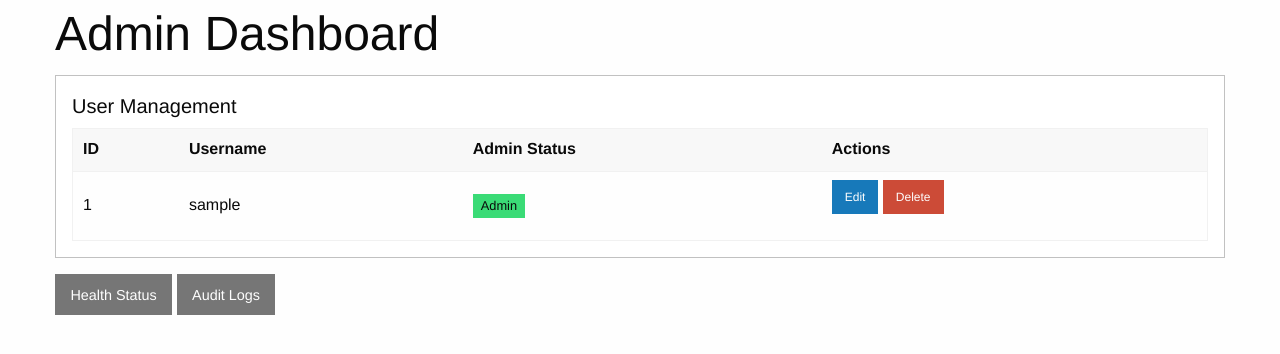
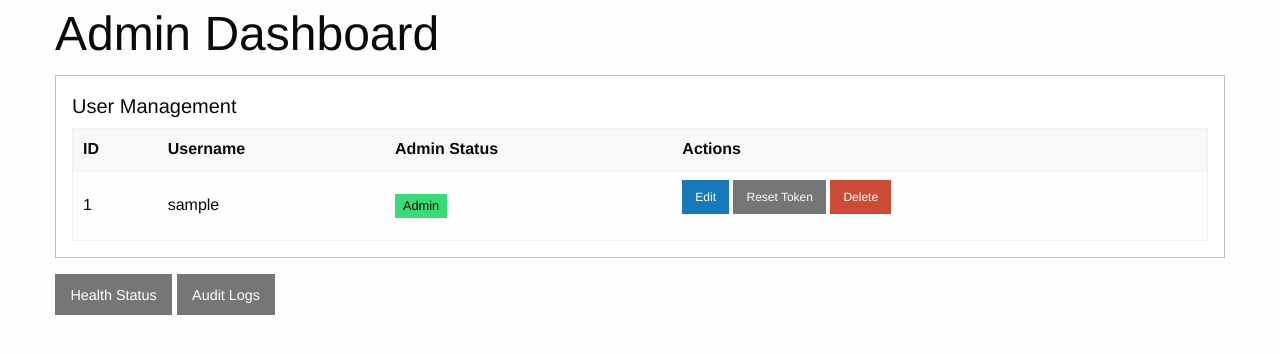
Before and after one commit to RealDudePerson/beakon, a Flask app: page /admin in a window 1280 px wide. Shown: the part 73-427 px from the top of the page. Run offline with Flask 3, Linux system fonts and the light colour scheme; a user stored in the database is signed in; tables that the repository leaves empty hold one stand-in row (values such as "Sample post"); parts of the project's set-up code (start-up, migrations or seed data) failed here and were passed over; some libraries are stand-ins or nearby versions.

Commit message:
Wire up the Reset Token button in admin user table
The resetToken() JS function and /admin/users/<id>/reset-token endpoint
have worked since the BUG-1 fix, but no button in admin.html actually
called resetToken — the feature was unreachable from the UI. Add a
secondary-styled button between Edit and Delete.

```diff
--- a/templates/admin.html
+++ b/templates/admin.html
@@ -41,6 +41,7 @@
             </td>
             <td data-label="Actions">
               <button class="button small" onclick="openEditModal({{user.id}})">Edit</button>
+              <button class="button small secondary" onclick="resetToken({{user.id}})">Reset Token</button>
               <button class="button small alert" onclick="deleteUser({{user.id}})">Delete</button>
             </td>
           </tr>
```
